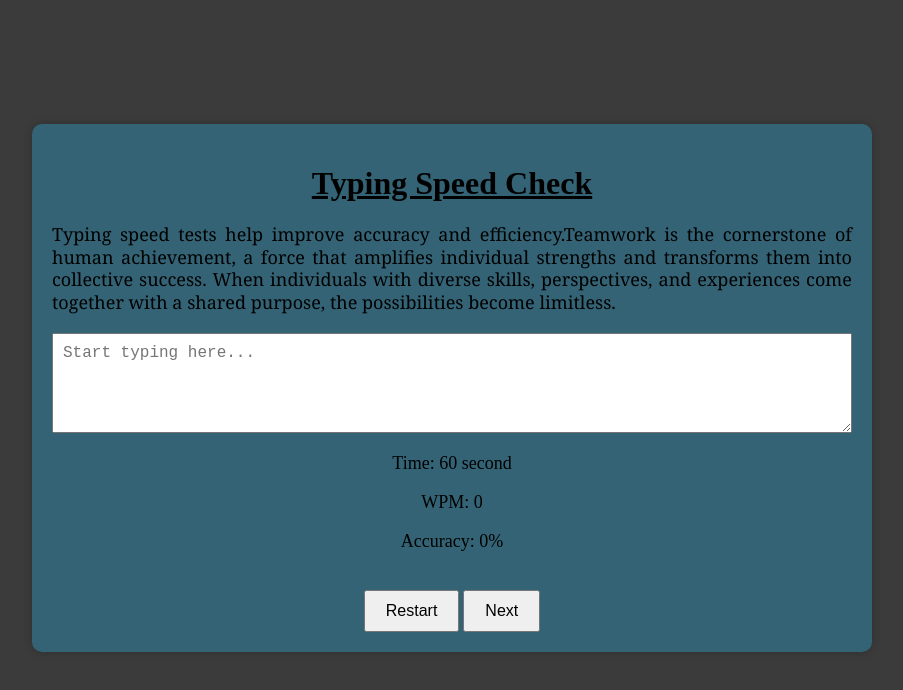
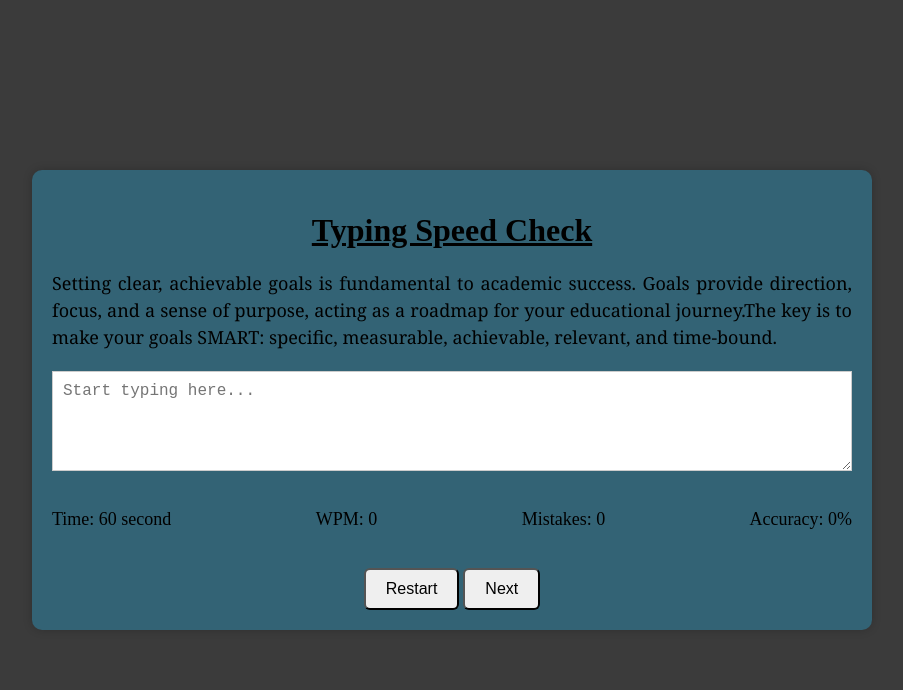
Before and after one commit to aradhana-k-mourya/ABtypingzone.com, a plain HTML site: page index.html in a window 1280 px wide. Shown: the whole page, without its empty margins (188-1091 px from the left). Drawn offline with Linux system fonts and the light colour scheme.

Commit message:
first commit

```diff
--- a/index.html
+++ b/index.html
@@ -18,6 +18,7 @@
     <div class="stats">
       <p>Time: <span id="time">60</span> second</p>
       <p>WPM: <span id="wpm">0</span></p>
+      <p>Mistakes: <span id="mistake">0</span></p>
       <p>Accuracy: <span id="accuracy">0%</span></p>
     </div>
     <button id="restart">Restart</button>
--- a/script.js
+++ b/script.js
@@ -1,10 +1,8 @@
 const textElement = document.getElementById("text");
-textElement.style.textAlign = "justify";
-textElement.style.lineHeight = "1.25";
-textElement.style.fontFamily = "Georgia, serif";
 const inputElement = document.getElementById("input");
 const timeElement = document.getElementById("time");
 const wpmElement = document.getElementById("wpm");
+const mistakeElement = document.getElementById("mistake");
 const accuracyElement = document.getElementById("accuracy");
 const restartBtn = document.getElementById("restart");
 const nextBtn = document.getElementById("next");
@@ -22,6 +20,7 @@
 let timer;
 let correctChars = 0;
 let totalChars = 0;
+let mistakes = 0;
 let started = false;
 
 function startTest() {
@@ -30,10 +29,13 @@
     time = 60;
     correctChars = 0;
     totalChars = 0;
+    mistakes = 0;
     started = false;
     timeElement.textContent = time;
     wpmElement.textContent = 0;
     accuracyElement.textContent = "0%";
+    istakeElement.textContent = 0;
+    inputElement.disabled = false;
 }
 
 function updateStats() {
@@ -41,15 +43,19 @@
     const targetText = textElement.textContent;
     totalChars = typedText.length;
     correctChars = 0;
+     mistakes = 0;
 
     for (let i = 0; i < typedText.length; i++) {
         if (typedText[i] === targetText[i]) {
             correctChars++;
+        } else {
+            mistakes++;
         }
     }
 
     const accuracy = totalChars > 0 ? (correctChars / totalChars) * 100 : 0;
     accuracyElement.textContent = accuracy.toFixed(1) + "%";
+mistakeElement.textContent = mistakes;
 
     const words = typedText.trim().split(/\s+/).length;
     const elapsed = 60 - time;
@@ -76,7 +82,7 @@
     inputElement.disabled = false;
     startTest();
 });
-startTest();
+
 
 nextBtn.addEventListener("click", () => {
     inputElement.disabled = false;
--- a/style.css
+++ b/style.css
@@ -1,10 +1,12 @@
 body {
     font-family: 'Segoe UI Variable Text Light, sans-serif';
     background: #3b3b3b;
+    margin: 0;
+    padding: 0;
     display: flex;
     justify-content: center;
     align-items: center;
-    height: 95vh;
+    height: 100vh;
 }
 
 .container {
@@ -18,7 +20,10 @@
 
 #text {
     font-size: 18px;
+    text-align: justify;
     margin-bottom: 20px;
+    line-height: 1.5;
+    font-family: Georgia, serif;
 }
 
 #input {
@@ -30,6 +35,7 @@
     font-size: 16px;
     padding: 10px;
     box-sizing: border-box;
+    border: 1px solid #ccc;
 }
 
 @media (max-width: 850px) {
@@ -60,6 +66,9 @@
 
 
 .stats {
+    display: flex;
+    justify-content: space-between;
+    flex-wrap: wrap;
     margin-top: 20px;
     font-size: 18px;
 }
@@ -68,6 +77,7 @@
     margin-top: 20px;
     padding: 10px 20px;
     font-size: 16px;
+    border-radius: 6px;
     cursor: pointer;
 }
 
```
